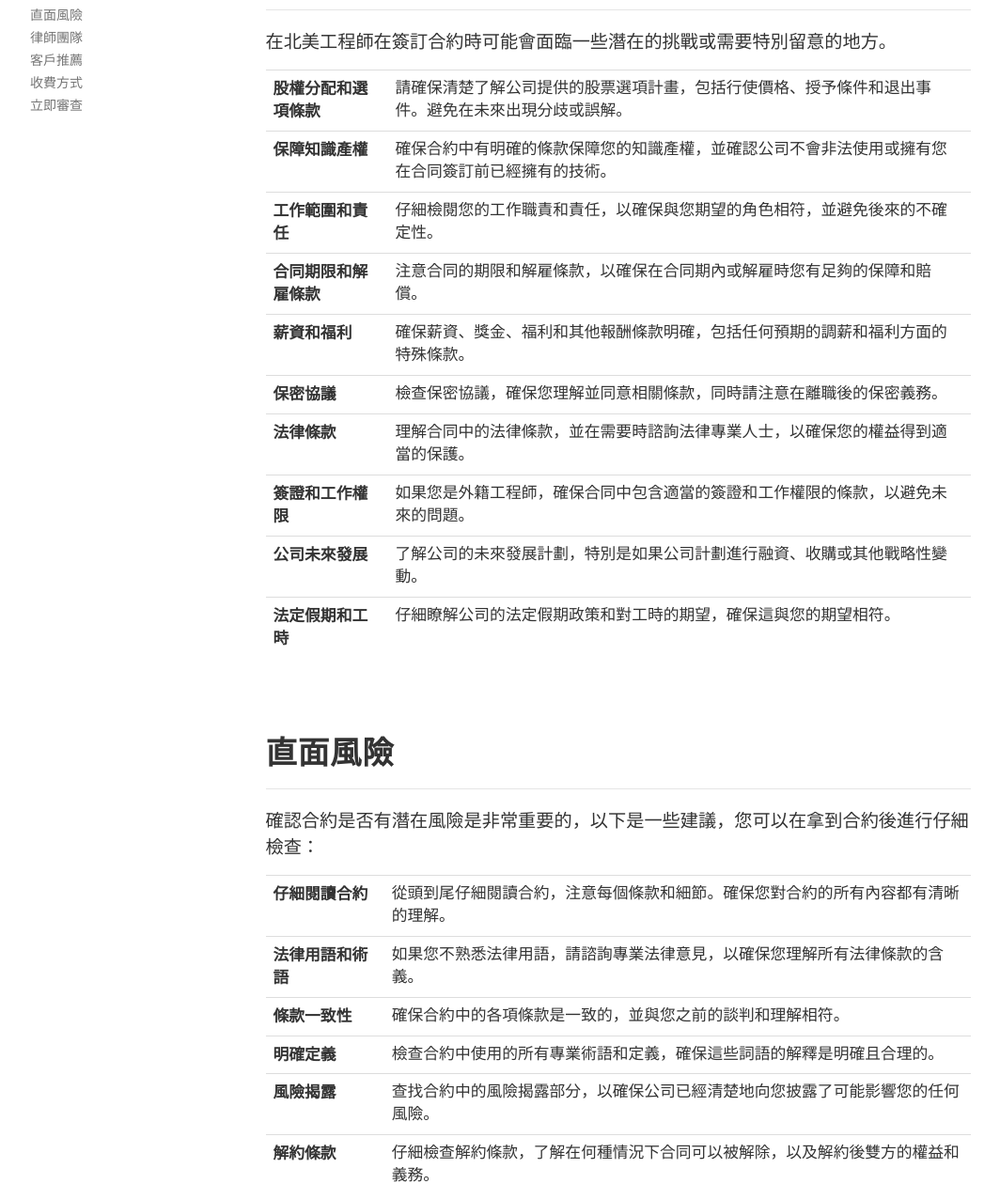
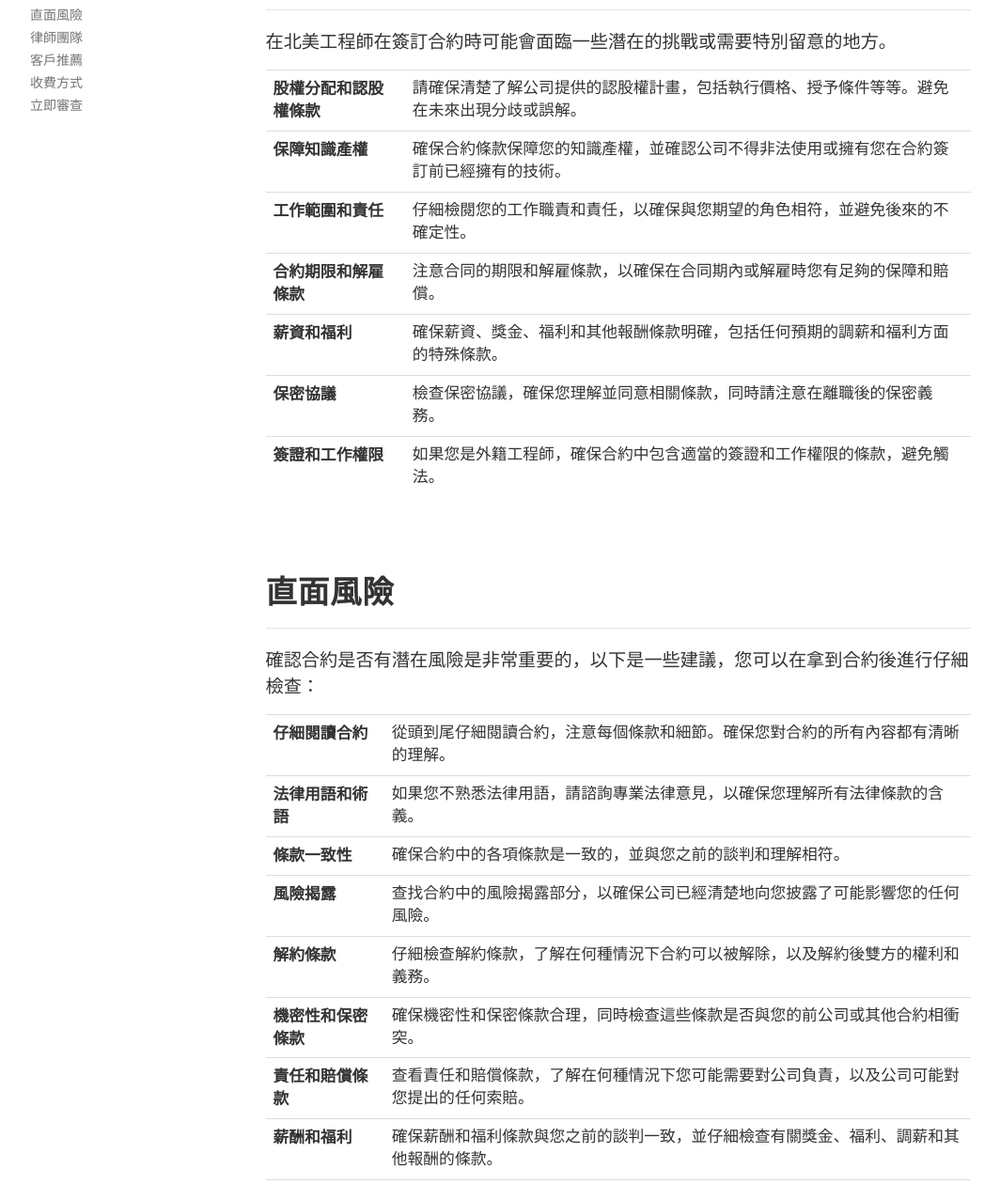
Before and after one commit to sailoi/llegal.team.github.io, a plain HTML site: page review_services.html in a window 1280 px wide. Shown: the part 740-2000 px from the top of the page at 94% size, without its empty margins (80-1144 px from the left). Drawn offline with Linux system fonts and the light colour scheme; a script that the page names is missing; a web font is replaced by a local one.

Commit message:
fix the PR from Fred

```diff
--- a/review_services.html
+++ b/review_services.html
@@ -161,19 +161,19 @@
                               <table class="table table-hover">
                                  <tbody>
                                     <tr>
-                                       <th scope="row">股權分配和選項條款</th>
-                                       <td>請確保清楚了解公司提供的股票選項計畫，包括行使價格、授予條件和退出事件。避免在未來出現分歧或誤解。</td>
+                                       <th scope="row">股權分配和認股權條款</th>
+                                       <td>請確保清楚了解公司提供的認股權計畫，包括執行價格、授予條件等等。避免在未來出現分歧或誤解。</td>
                                     </tr>
                                     <tr>
                                        <th scope="row">保障知識產權</th>
-                                       <td>確保合約中有明確的條款保障您的知識產權，並確認公司不會非法使用或擁有您在合同簽訂前已經擁有的技術。</td>
+                                       <td>確保合約條款保障您的知識產權，並確認公司不得非法使用或擁有您在合約簽訂前已經擁有的技術。</td>
                                     </tr>
                                     <tr>
                                        <th scope="row">工作範圍和責任</th>
                                        <td>仔細檢閱您的工作職責和責任，以確保與您期望的角色相符，並避免後來的不確定性。</td>
                                     </tr>
                                     <tr>
-                                       <th scope="row">合同期限和解雇條款</th>
+                                       <th scope="row">合約期限和解雇條款</th>
                                        <td>注意合同的期限和解雇條款，以確保在合同期內或解雇時您有足夠的保障和賠償。</td>
                                     </tr>
                                     <tr>
@@ -185,20 +185,8 @@
                                        <td>檢查保密協議，確保您理解並同意相關條款，同時請注意在離職後的保密義務。</td>
                                     </tr>
                                     <tr>
-                                       <th scope="row">法律條款</th>
-                                       <td>理解合同中的法律條款，並在需要時諮詢法律專業人士，以確保您的權益得到適當的保護。</td>
-                                    </tr>
-                                    <tr>
                                        <th scope="row">簽證和工作權限</th>
-                                       <td>如果您是外籍工程師，確保合同中包含適當的簽證和工作權限的條款，以避免未來的問題。</td>
-                                    </tr>
-                                    <tr>
-                                       <th scope="row">公司未來發展</th>
-                                       <td>了解公司的未來發展計劃，特別是如果公司計劃進行融資、收購或其他戰略性變動。</td>
-                                    </tr>
-                                    <tr>
-                                       <th scope="row">法定假期和工時</th>
-                                       <td>仔細瞭解公司的法定假期政策和對工時的期望，確保這與您的期望相符。</td>
+                                       <td>如果您是外籍工程師，確保合約中包含適當的簽證和工作權限的條款，避免觸法。</td>
                                     </tr>
                                  </tbody>
                               </table>
@@ -225,16 +213,12 @@
                                        <td>確保合約中的各項條款是一致的，並與您之前的談判和理解相符。</td>
                                     </tr>
                                     <tr>
-                                       <th scope="row">明確定義</th>
-                                       <td>檢查合約中使用的所有專業術語和定義，確保這些詞語的解釋是明確且合理的。</td>
-                                    </tr>
-                                    <tr>
                                        <th scope="row">風險揭露</th>
                                        <td>查找合約中的風險揭露部分，以確保公司已經清楚地向您披露了可能影響您的任何風險。</td>
                                     </tr>
                                     <tr>
                                        <th scope="row">解約條款</th>
-                                       <td>仔細檢查解約條款，了解在何種情況下合同可以被解除，以及解約後雙方的權益和義務。</td>
+                                       <td>仔細檢查解約條款，了解在何種情況下合約可以被解除，以及解約後雙方的權利和義務。</td>
                                     </tr>
                                     <tr>
                                        <th scope="row">機密性和保密條款</th>
@@ -249,17 +233,13 @@
                                        <td>確保薪酬和福利條款與您之前的談判一致，並仔細檢查有關獎金、福利、調薪和其他報酬的條款。</td>
                                     </tr>
                                     <tr>
-                                       <th scope="row">公司政策的變動</th>
-                                       <td>如果可能的話，了解公司是否有權更改政策，以確保您對未來可能的變動有所了解。</td>
-                                    </tr>
-                                    <tr>
                                        <th scope="row">爭議解決機制</th>
                                        <td>查看合同中的爭議解決條款，確保您同意的解決爭議的方式是合理和可接受的。</td>
                                     </tr>
                                  </tbody>
                               </table>
                               <p>在檢查合約時，不要猶豫向公司提問任何不清楚的條款，並請求進一步的說明或修改。</p>
-                              <p>如果可能的話，考慮諮詢專業法律顧問，特別是對於您不熟悉的法律條款。這樣可以確保您在簽署合同前充分了解並保護自己的權益。</p>
+                              <p>如果狀況允許，考慮諮詢專業法律顧問，特別是對於您不熟悉的法律條款。這樣可以確保您在簽署合約前充分了解並保護自己的權益。</p>
                               <p></p>
                               <p>需要專業法律協助的時候，我們可以幫忙。</p>
                            </div>
```
